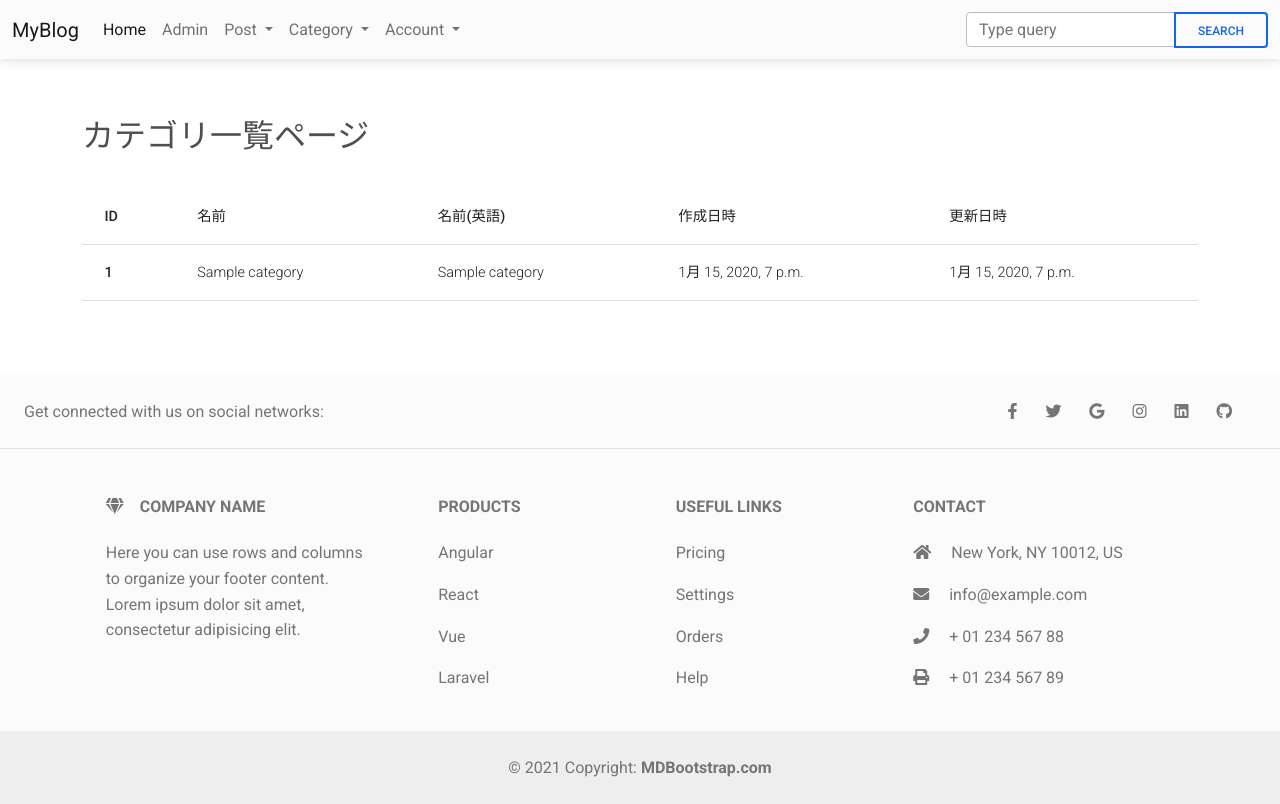
After one commit to kkrmt/django-lesson, a Django app: page /category_list in a window 1280 px wide. The commit adds this page. Run offline with Django 3.2, Linux system fonts and the light colour scheme; tables that the repository leaves empty hold one stand-in row (values such as "Sample post").

Commit message:
GH-4: add category list

```diff
--- a/myproject/myapp/templates/myapp/base.html
+++ b/myproject/myapp/templates/myapp/base.html
@@ -82,7 +82,30 @@
                     <hr class="dropdown-divider" />
                   </li>
                   <li>
-                    <a class="dropdown-item" href="{% url 'myapp:post_list' %}">Post List</a>
+                    <a class="dropdown-item" href="{% url 'myapp:post_list' %}">List</a>
+                  </li>
+                </ul>
+              </li>
+
+              <!-- Navbar dropdown -->
+              <li class="nav-item dropdown">
+                <a
+                  class="nav-link dropdown-toggle"
+                  href="#"
+                  id="navbarDropdown"
+                  role="button"
+                  data-mdb-toggle="dropdown"
+                  aria-expanded="false"
+                >
+                  Category
+                </a>
+                <!-- Dropdown menu -->
+                <ul class="dropdown-menu" aria-labelledby="navbarDropdown">
+                  {% comment %} <li>
+                    <a class="dropdown-item" href="{% url 'myapp:post_create' %}">Create New</a>
+                  </li> {% endcomment %}
+                  <li>
+                    <a class="dropdown-item" href="{% url 'myapp:category_list' %}">List</a>
                   </li>
                 </ul>
               </li>
--- /dev/null
+++ b/myproject/myapp/templates/myapp/category_list.html
@@ -0,0 +1,34 @@
+{% extends 'myapp/base.html' %} {% block content %}
+
+<div class="row">
+  <div class="col-md-12">
+    <h2>カテゴリ一覧ページ</h2>
+    <br />
+
+    <table class="table table-hover">
+      <thead>
+        <tr>
+          <th scope="col">ID</th>
+          <th scope="col">名前</th>
+          <th scope="col">名前(英語)</th>
+          <th scope="col">作成日時</th>
+          <th scope="col">更新日時</th>
+        </tr>
+      </thead>
+      <tbody>
+        {% for item in category_list %}
+        <tr>
+          <th scope="row">{{ item.id }}</th>
+          <td>{{ item.name }}</td>
+          <td>{{ item.name_en }}</td>
+          <td>{{ item.created_at }}</td>
+          <td>{{ item.updated_at }}</td>
+        </tr>
+        {% endfor %}
+      </tbody>
+    </table>
+
+  </div>
+</div>
+
+{% endblock %}
--- a/myproject/myapp/urls.py
+++ b/myproject/myapp/urls.py
@@ -13,4 +13,5 @@ urlpatterns = [
     path('logout', views.Logout.as_view(), name='logout'),
     path('signup', views.SignUp.as_view(), name='signup'),
     path('like/<int:post_id>', views.Like_add, name='like_add'),
+    path('category_list', views.CategoryList.as_view(), name='category_list'),
 ]
--- a/myproject/myapp/views.py
+++ b/myproject/myapp/views.py
@@ -1,7 +1,7 @@
 from django.shortcuts import render, resolve_url, redirect
 from django.http import HttpResponse, HttpResponseRedirect
 from django.views.generic import TemplateView, CreateView, DetailView, UpdateView, DeleteView, ListView
-from .models import Post, Like
+from .models import Post, Like, Category
 from django.urls import reverse_lazy
 from .forms import PostForm, LoginForm, SignUpForm
 from django.contrib import messages
@@ -100,3 +100,9 @@ def Like_add(request, post_id):
   like.save()
   messages.success(request, 'お気に入り登録しました')
   return redirect('myapp:post_detail', post.id)
+
+
+class CategoryList(ListView):
+  model = Category
+  def get_queryset(self):
+    return Category.objects.all().order_by('id')
```
